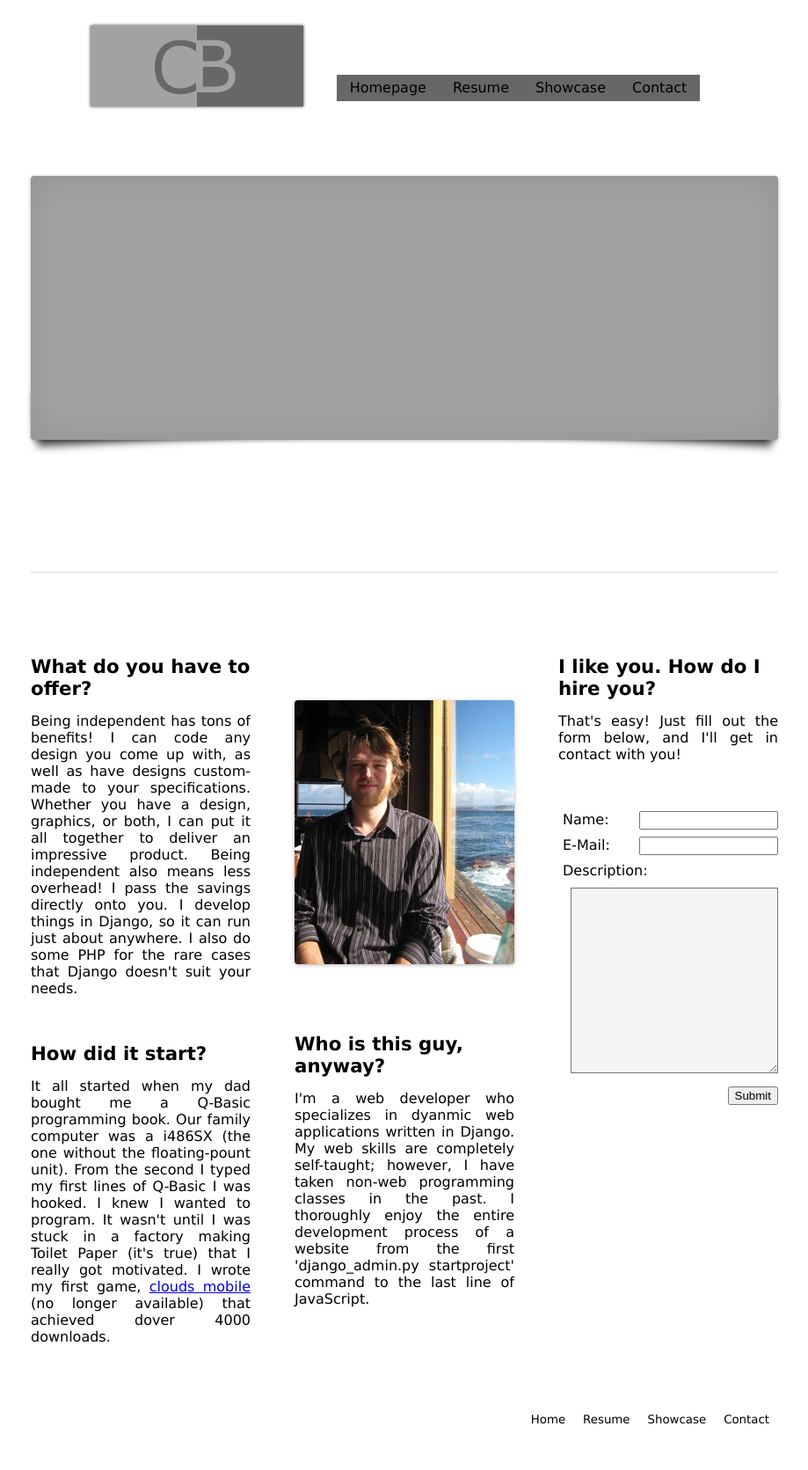
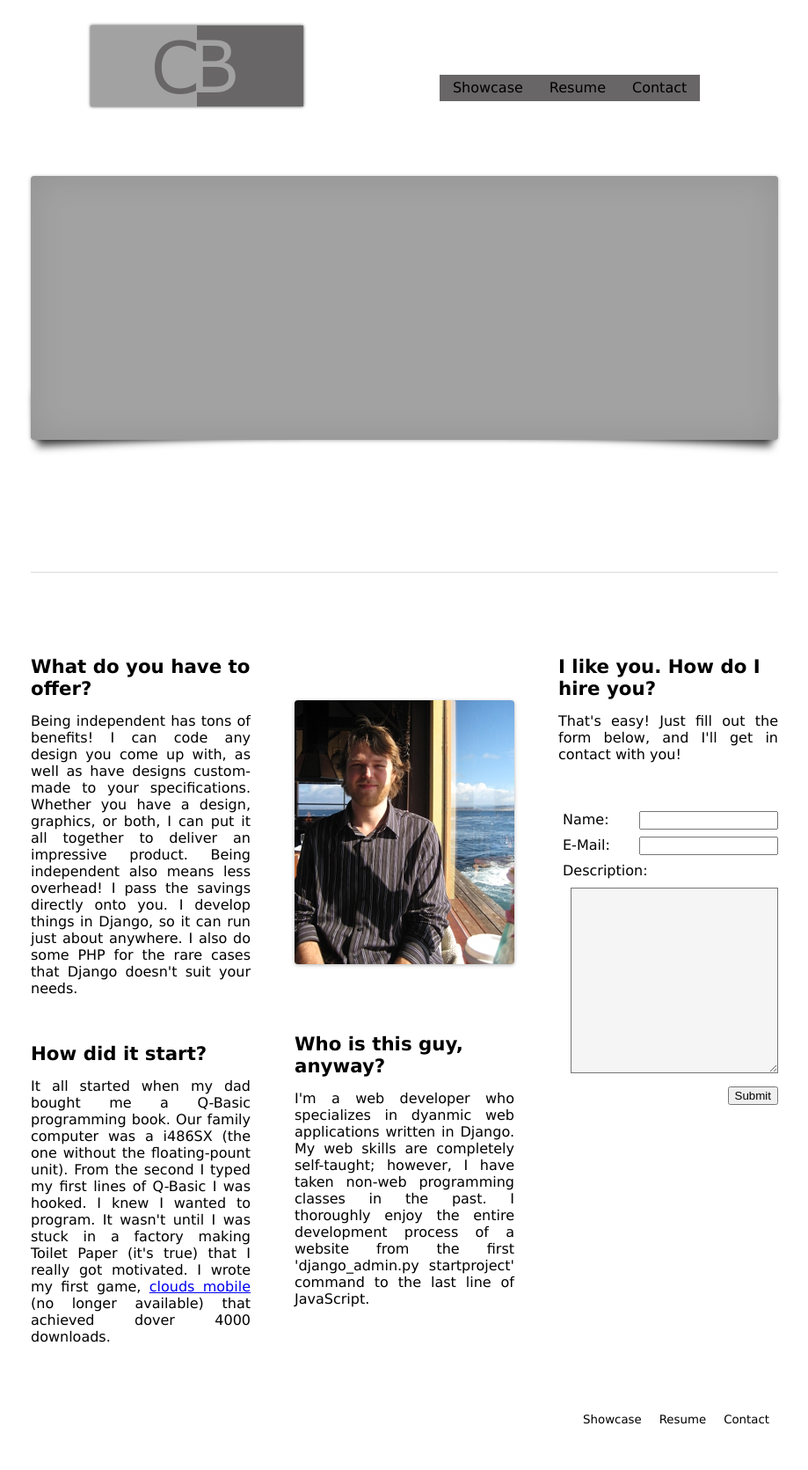
Before and after one commit to Christopotamus/portfolio, a Django app: template templates/home.html in a window 1280 px wide. Shown: the whole page at 88% size, without its empty margins (180-1099 px from the left). Run offline with Django 3.2, Linux system fonts and the light colour scheme; the template is opened without the code that fills it, so the values that code supplies are empty; some libraries are stand-ins or nearby versions.

Commit message:
Removed "homepage" and made the showcase the default main page.

```diff
--- a/templates/bottom-nav.html
+++ b/templates/bottom-nav.html
@@ -1,8 +1,8 @@
 <ul id='bottom-nav'>
    <li class='bottom-contact-nav' id='contact'>Contact</li>
+   <li class='bottom-nav-link' id='resume'>Resume</li>
    <li class='bottom-nav-link' id='showcase'>Showcase</li>
-   <li class='bottom-nav-link' id='resume'>Resume</li>
-   <li class='bottom-nav-link' id='home'>Home</li>
+   <!--<li class='bottom-nav-link' id='home'>Home</li>-->
    <div class='clearer'></div>
 </ul>
 <div class='clearer'></div>
--- a/templates/nav.html
+++ b/templates/nav.html
@@ -1,7 +1,7 @@
 <ul id='main-nav'>
-   <li class='main-nav-link' id='home'>Homepage</li>
+   <!--<li class='main-nav-link' id='home'>Homepage</li>-->
+   <li class='main-nav-link' id='showcase'>Showcase</li>
    <li class='main-nav-link' id='resume'>Resume</li>
-   <li class='main-nav-link' id='showcase'>Showcase</li>
    <li class='main-contact-nav' id='contact'>Contact</li>
 </ul>
 <div class='clearer'></div>
--- a/views.py
+++ b/views.py
@@ -4,10 +4,10 @@ from django.shortcuts import render_to_response, redirect
 from django.core.mail import send_mail
 
 def redirHome(request):
-   return redirect('/home/');
+   return redirect('/showcase/');
 
 def home(request):
-   return render_to_response('home.html',locals(),context_instance=RequestContext(request))
+   return render_to_response('showcase.html',locals(),context_instance=RequestContext(request))
 
 def resume(request):
    if 'section' in request.GET:
```
